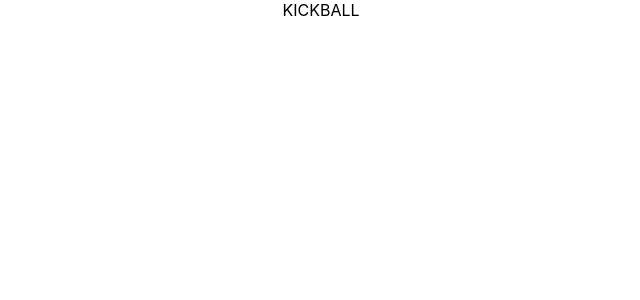
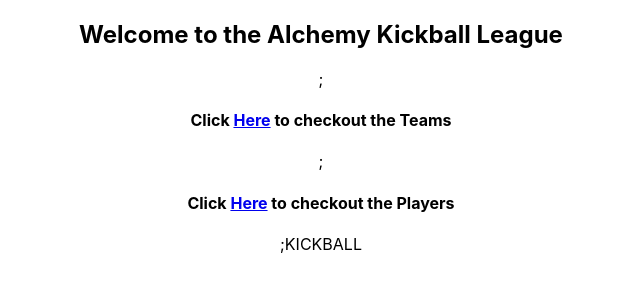
Before and after one commit to AlexOrlet89/kickball-league, a React (Create React App) app: page / in a window 1280 px wide. Shown: the top 300 px of the page, without its empty margins (319-959 px from the left). Built offline with nearby package versions, Linux system fonts and the light colour scheme.

Commit message:
added main view component

```diff
--- a/src/App.js
+++ b/src/App.js
@@ -1,7 +1,13 @@
 import './App.css';
+import Main from './views/main';
 
 function App() {
-  return <div className="App">KICKBALL</div>;
+  return (
+    <div className="App">
+      <Main />
+      KICKBALL
+    </div>
+  );
 }
 
 export default App;
--- /dev/null
+++ b/src/views/main.js
@@ -0,0 +1,17 @@
+import React from 'react';
+
+export default function Main() {
+  return (
+    <>
+      <h2>Welcome to the Alchemy Kickball League</h2>;
+      <h4>
+        Click <a href="/teams">Here</a> to checkout the Teams{' '}
+      </h4>
+      ;
+      <h4>
+        Click <a href="/players">Here</a> to checkout the Players{' '}
+      </h4>
+      ;
+    </>
+  );
+}
```
